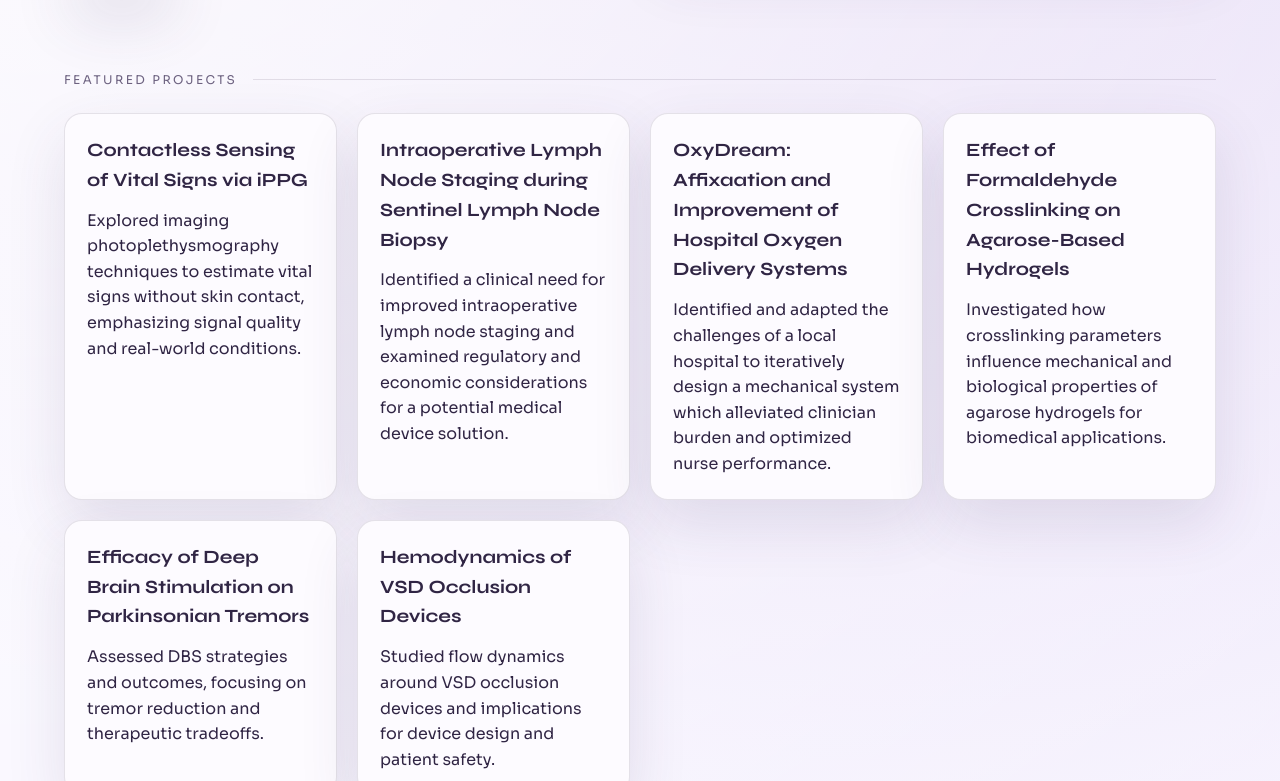
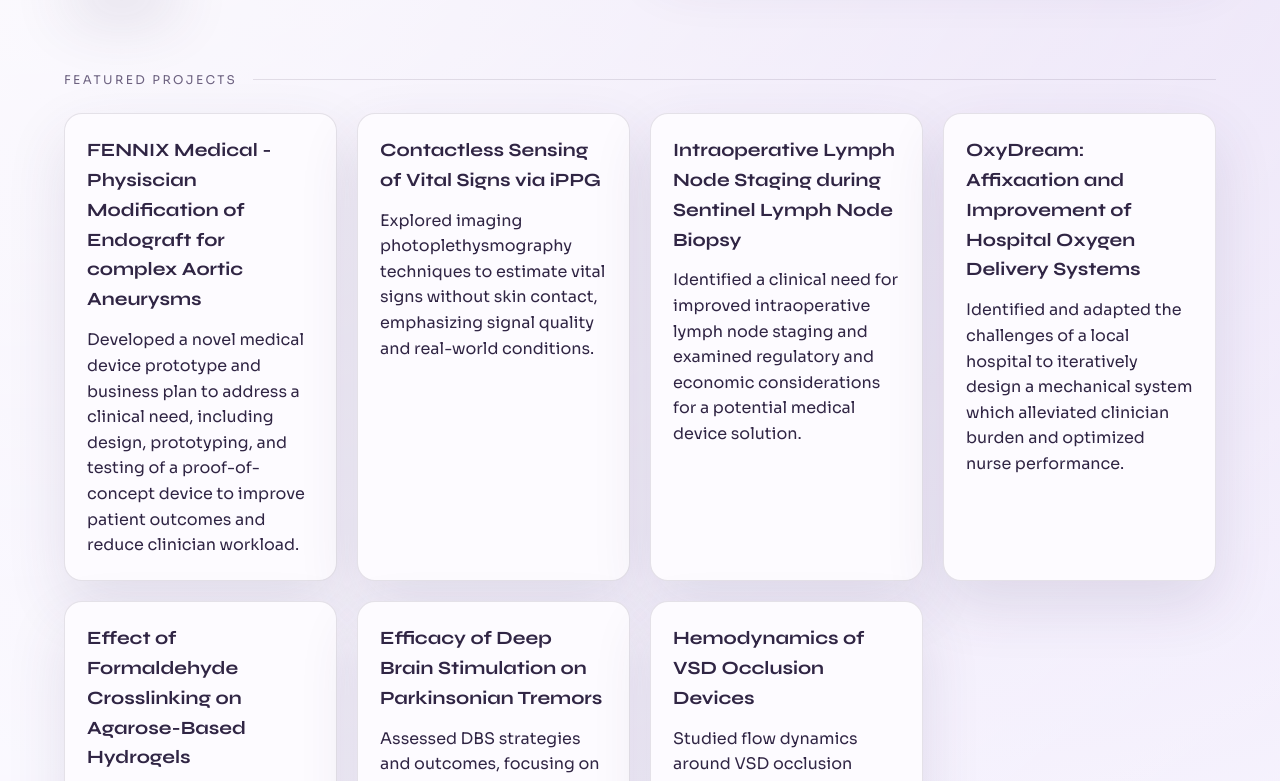
Before and after one commit to justinmcparland/justinmcparland.github.io, a React (Vite) app: page / in a window 1280 px wide. Shown: the part 518-1299 px from the top of the page. Built offline with nearby package versions, Linux system fonts and the light colour scheme.

Commit message:
Update site data

```diff
--- a/src/data.js
+++ b/src/data.js
@@ -25,6 +25,11 @@
 ];
 
 export const projects = [
+  {
+    title: "FENNIX Medical - Physiscian Modification of Endograft for complex Aortic Aneurysms",
+    detail:
+      "Developed a novel medical device prototype and business plan to address a clinical need, including design, prototyping, and testing of a proof-of-concept device to improve patient outcomes and reduce clinician workload.",
+  },
   {
     title: "Contactless Sensing of Vital Signs via iPPG",
     detail:
```
